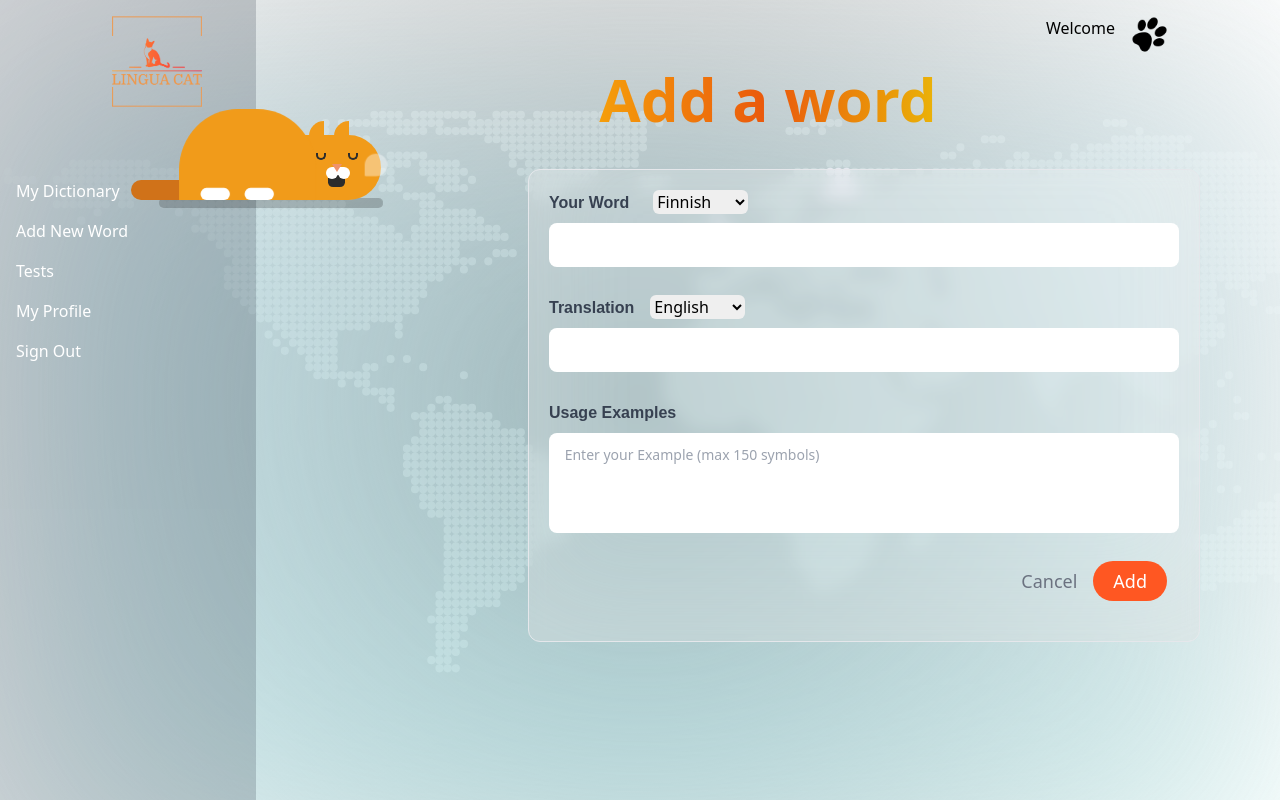
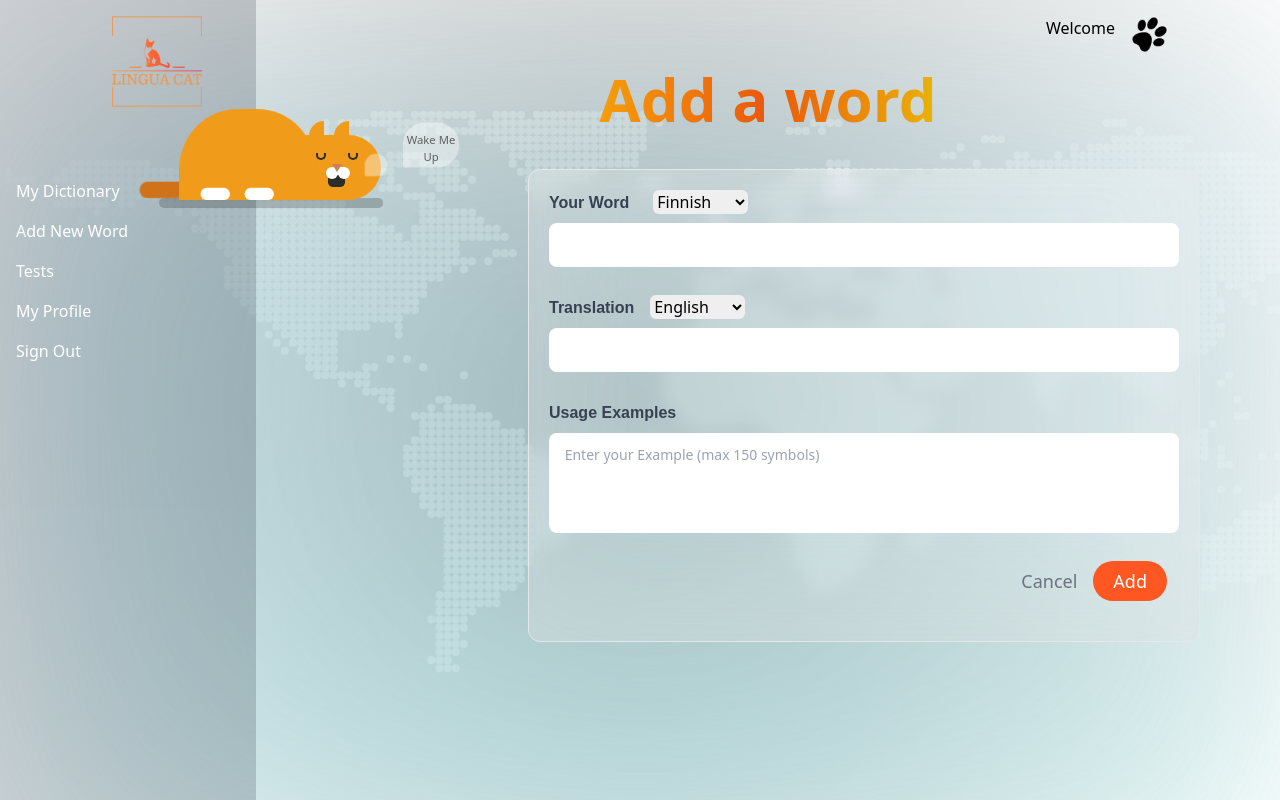
Before and after one commit to Marina-August/yarn-lingua-cat, a Next.js app: page /personal-page/add-word in a window 1280 px wide. Built offline with nearby package versions, Linux system fonts and the light colour scheme.

Commit message:
Add cat awake behaviour

```diff
--- a/app/personal-page/add-word/page.jsx
+++ b/app/personal-page/add-word/page.jsx
@@ -1,9 +1,11 @@
 "use client";
 
 import Form from "@/components/Form";
-import classes from './cat.module.css'
+import Cat from "@/components/Cat";
+import { useState } from "react";
 
 const AddWord =()=>{
+    const [catHunger, setCatHunger] =useState(0);
 
     const addWord = async (word)=>{
         console.log("page", word)
@@ -28,21 +30,14 @@ const AddWord =()=>{
           }
     }
 
+    const feedCat =(hunger)=>{
+        setCatHunger(hunger);
+    }
+
     return (
         <>
-         <div className={classes.container}>
-            <div className={classes.shadow}></div>
-            <div className={classes.cat}>
-                <div className={classes.ear}></div>
-                <div className={classes.eye}></div>
-                <div className={classes.mouth}></div>
-                <div className={classes.nose}></div>
-                <div className={classes.tail}></div>
-                <div className={classes.body}></div>
-                <div className={classes.bubble}></div>
-            </div>
-        </div>
-        <Form type="Add" onWordHandler={addWord}/>
+        {/* <Cat onFeed ={feedCat}/> */}
+        <Form type="Add" onWordHandler={addWord} catHunger ={catHunger} />
          </>
     )
 }
--- a/app/personal-page/layout.jsx
+++ b/app/personal-page/layout.jsx
@@ -2,6 +2,7 @@
 
 import Link from 'next/link';
 import Image from 'next/image';
+import Cat from '@/components/Cat';
 
 const PersonalLayout =({ children })=>{
     return (
@@ -28,6 +29,7 @@ const PersonalLayout =({ children })=>{
            </Link>
         </div>
         <div>
+          <Cat/>
           {children}
         </div>
       </div>
--- /dev/null
+++ b/components/Cat.jsx
@@ -0,0 +1,37 @@
+"use client";
+
+import classes from '../styles/Cat.module.css';
+import { useState } from 'react';
+
+const Cat =({onFeed})=>{
+    const [isAwake, setIsAwake] = useState(false);
+    const [isHunger, setIsHunger] = useState(5);
+    const wakeUpHandler =()=>{
+        setIsAwake(true);
+        onFeed(isHunger);
+    }
+
+    return (
+        <>
+        {isAwake && <div className={classes.hunger}>Hunger</div>}
+        <div className={classes.container} onClick={wakeUpHandler}>
+            <div className={!isAwake && classes.shadow}></div>
+            <div className={classes.cat}>
+                <div className={classes.ear}></div>
+                <div className={!isAwake? classes.eye:classes.eyeOpen}></div>
+                <div className={classes.mouth}></div>
+                <div className={classes.nose}></div>
+                <div className={!isAwake? classes.tailAction:classes.tailUpDown}></div>
+                <div className={!isAwake? classes.body: classes.bodyAwake}></div>
+                <div className={classes.bubble}></div>
+                <div className={classes.bubbleWithText}>
+                    <p className={classes.text}>{!isAwake? "Wake Me Up":"Feed Me"}</p>
+                    </div>
+            </div>
+        </div>
+        </>
+    )
+
+}
+
+export default Cat;
--- a/components/Form.jsx
+++ b/components/Form.jsx
@@ -3,7 +3,7 @@
 import { useState, useEffect } from "react";
 import Link from "next/link";
 
-const Form = ({type, onWordHandler})=>{
+const Form = ({type, onWordHandler, catHunger})=>{
     const [word, setWord] = useState('');
     const [sourceLanguage, setSourceLanguage] = useState('Finnish');
     const [translation, setTranslation] = useState('');
--- a/app/personal-page/add-word/cat.module.css
+++ b/styles/Cat.module.css
@@ -1,4 +1,3 @@
-
 .container {
     height: 200px;
     width: 350px;
@@ -66,7 +65,7 @@
     position: absolute;
     height: 0;
     width: 0;
-    border-top: 8px solid #ef926b;
+    border-top: 8px solid #cd7f5d;
     border-left: 5px solid transparent;
     border-right: 5px solid transparent;
     bottom: 7px;
@@ -154,3 +153,115 @@
         transform: scaleX(0.7);
     }
 }
+
+.bubbleWithText {
+    height: 40px;
+    width: 50px;
+    text-align: center;
+    background-color: rgba(255, 255, 255, 0.4);
+    position: absolute;
+    left: 105px;
+    top: -10px;
+    bottom: 5rem;
+    border-radius: 50px 50px 50px 5px;
+    animation: bubble-scale 2s infinite;
+}
+@keyframes bubbleWithText-scale {
+    50% {
+        transform: scale(0.5);
+    }
+}
+
+.text{
+    font-size: x-small;
+    margin-top: 0.5rem;
+    color: rgb(96, 95, 95);
+}
+
+.tailAction {
+    background-color: #d07219;
+    height: 20px;
+    width: 100px;
+    position: absolute;
+    right: 150px;
+    bottom: 0;
+    border-radius: 20px 0 0 20px;
+    animation: tailAction-scale 2s infinite;
+}
+
+@keyframes tailAction-scale {
+    70% {
+        transform: scale(0.8);
+    }
+}
+
+.tailUpDown {
+    background-color: #d07219;
+    height: 20px;
+    width: 100px;
+    position: absolute;
+    right: 150px;
+    bottom: 0;
+    border-radius: 20px 0 0 20px;
+    animation: tailUpDown 5s infinite;
+}
+
+@keyframes tailUpDown  {
+    from {top: 45px;}
+    to {top: 35px;}
+  }
+
+
+.eyeOpen,
+.eyeOpen:before {
+    height: 8px;
+    width: 10px;
+    border: 3.5px solid #2c2c2c;
+    position: absolute;
+    border-radius: 0 0 30px 30px;
+}
+.eyeOpen {
+    top: 18px;
+    left: 15px;
+}
+.eyeOpen:before {
+    content: "";
+    left: 30px;
+}
+
+.bodyAwake {
+    background-color: #f19b1a;
+    height: 90px;
+    width: 140px;
+    position: absolute;
+    right: 65px;
+    bottom: 0;
+    border-radius: 60px 60px 0 0;
+    transform-origin: bottom right;
+}
+.bodyAwake:before {
+    content: "";
+    position: absolute;
+    background-color: #ffffff;
+    height: 12px;
+    width: 30px;
+    border-radius: 6px;
+    bottom: 0;
+    left: 22px;
+    box-shadow: 45px 0 #ffffff;
+}
+
+
+.hunger{
+    position: absolute;
+    width: 40px;
+    height: 130px;
+    background-color: #7388bd;
+    margin-left: 200px;
+    text-orientation: upright;
+    writing-mode: vertical-rl;
+    text-align: center;
+    margin-top: -70px;
+    border-radius:5px;
+    color: #ffffff;
+}
```
